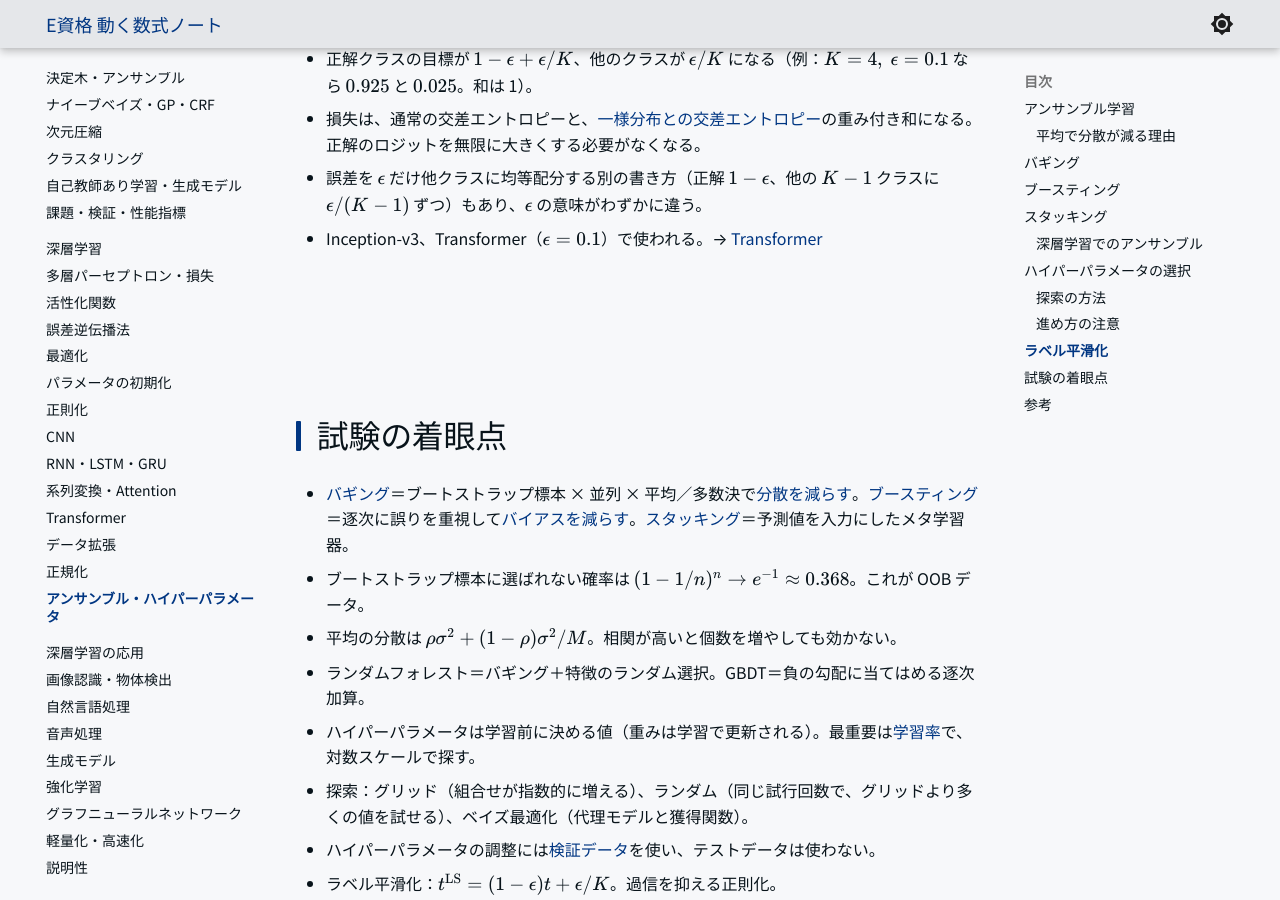
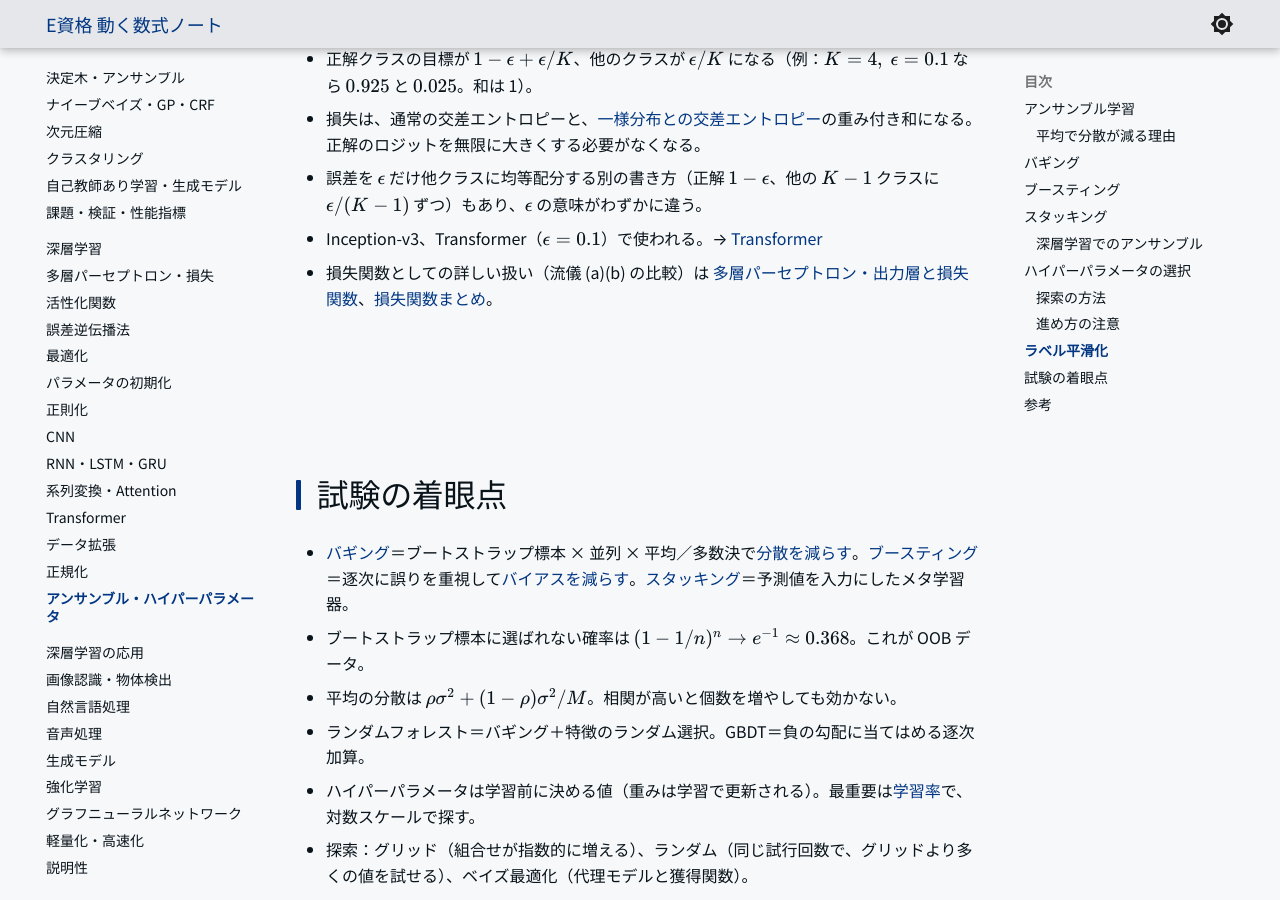
Before and after one commit to minnanosaiban/e-shikaku, an MkDocs documentation site: the page built from docs/dl/ensemble-hyperparam.md, in a window 1280 px wide and 900 px high, scrolled down 7212 px. Built offline with MkDocs 1.6.1 and Material for MkDocs 9.7.7, drawn with Linux system fonts in a browser that asks for light colours.

Commit message:
Update e-shikaku

```diff
--- a/docs/dl/ensemble-hyperparam.md
+++ b/docs/dl/ensemble-hyperparam.md
@@ -151,6 +151,7 @@ $$
 - 損失は、通常の交差エントロピーと、**一様分布との交差エントロピー**の重み付き和になる。正解のロジットを無限に大きくする必要がなくなる。
 - 誤差を $\epsilon$ だけ他クラスに均等配分する別の書き方（正解 $1-\epsilon$、他の $K-1$ クラスに $\epsilon/(K-1)$ ずつ）もあり、$\epsilon$ の意味がわずかに違う。
 - Inception-v3、Transformer（$\epsilon=0.1$）で使われる。→ [Transformer](transformer.md)
+- 損失関数としての詳しい扱い（流儀 (a)(b) の比較）は [多層パーセプトロン・出力層と損失関数](mlp-loss.md#label-smoothing)、[損失関数まとめ](../math/loss.md)。
 
 ---
 
```
